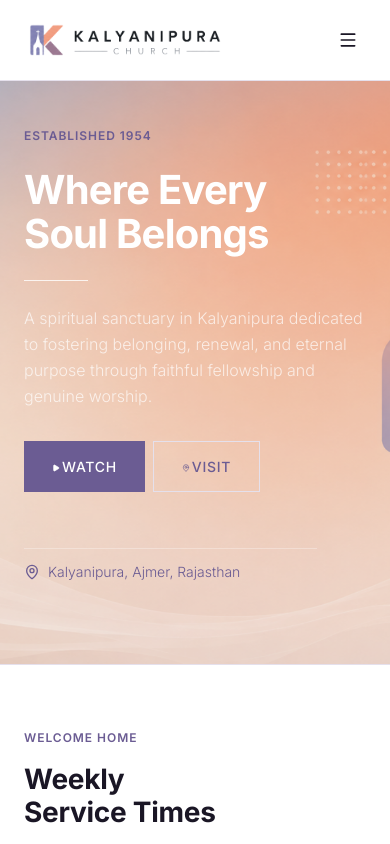
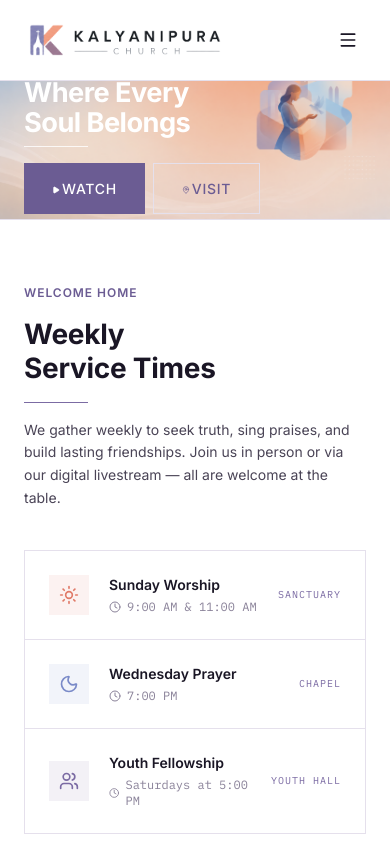
Before and after one commit to gannucodeS/kalyanipura-frontend, a React (Vite) app: page / in a window 390 px wide. Shown: the top 844 px of the page. Built offline with nearby package versions, Linux system fonts and the light colour scheme; the HTML template or start-up script is replaced by a standard one.

Commit message:
Fix hero aspect ratio on mobile — full 16:9 with no cropping

```diff
--- a/src/components/Hero.tsx
+++ b/src/components/Hero.tsx
@@ -9,7 +9,7 @@ interface HeroProps {
 export default function Hero({ onOpenWatch, onOpenContact }: HeroProps) {
 
   return (
-    <section id="hero" className="relative overflow-hidden" style={{
+    <section id="hero" className="relative w-full aspect-video overflow-hidden" style={{
       backgroundImage: `url(${heroBg})`,
       backgroundSize: 'cover',
       backgroundPosition: 'center',
@@ -18,27 +18,22 @@ export default function Hero({ onOpenWatch, onOpenContact }: HeroProps) {
       <div className="absolute inset-0 bg-black/5" />
 
       {/* Content */}
-      <div className="relative z-10 max-w-6xl mx-auto px-6 sm:px-12 pt-32 sm:pt-36 pb-20 sm:pb-32 flex flex-col gap-8 sm:gap-12">
-        <div className="space-y-6 max-w-2xl fade-up">
-          {/* Eyebrow label */}
+      <div className="absolute inset-0 z-10 max-w-6xl mx-auto px-6 sm:px-12 pt-16 sm:pt-20 pb-4 flex flex-col gap-2 sm:gap-6 justify-center overflow-y-auto">
+        <div className="space-y-2 sm:space-y-3 max-w-2xl fade-up">
           <div className="label text-xs tracking-widest">Established 1954</div>
 
-          {/* Main heading */}
-          <h1 className="h1 text-white" style={{ lineHeight: 1.1 }}>
+          <h1 className="h1 h1-mobile text-white" style={{ lineHeight: 1.1 }}>
             Where Every<br />Soul Belongs
           </h1>
 
-          {/* Hairline accent */}
           <div className="w-16 h-px bg-white/80" />
 
-          {/* Subtitle */}
-          <p className="text-base sm:text-lg text-white/70 max-w-xl font-light leading-relaxed">
+          <p className="hidden sm:block text-sm text-white/70 max-w-xl font-light leading-relaxed">
             A spiritual sanctuary in Kalyanipura dedicated to fostering belonging, renewal, and eternal purpose through faithful fellowship and genuine worship.
           </p>
         </div>
 
-        {/* CTAs */}
-        <div className="fade-up-delay flex gap-2 sm:gap-4 max-w-sm">
+        <div className="fade-up-delay flex gap-2 sm:gap-3 max-w-sm">
           <button onClick={onOpenWatch}
             className="btn-primary bg-white text-[#7b6ba3] hover:bg-[#f9f7fc] text-[10px] sm:text-sm px-1.5 py-0.5 sm:px-7 sm:py-3.5">
             <Play className="w-2 h-2 sm:w-4 sm:h-4 inline mr-0.5 sm:mr-2 fill-current" />
@@ -51,11 +46,10 @@ export default function Hero({ onOpenWatch, onOpenContact }: HeroProps) {
           </button>
         </div>
 
-        {/* Address */}
-        <div className="fade-up-delay-2 pt-6 sm:pt-8 space-y-3 sm:space-y-4">
+        <div className="fade-up-delay-2 pt-3 space-y-2 hidden sm:block">
           <div className="h-px bg-white/30 w-[75vw] sm:w-[50vw]" />
-          <div className="flex items-center gap-2 text-sm sm:text-base font-light leading-relaxed" style={{ color: '#6b5c93' }}>
-            <MapPin className="w-4 h-4 sm:w-5 sm:h-5 shrink-0" style={{ color: '#6b5c93' }} />
+          <div className="flex items-center gap-2 text-sm font-light leading-relaxed" style={{ color: '#6b5c93' }}>
+            <MapPin className="w-4 h-4 sm:w-4 sm:h-4 shrink-0" style={{ color: '#6b5c93' }} />
             Kalyanipura, Ajmer, Rajasthan
           </div>
         </div>
--- a/src/index.css
+++ b/src/index.css
@@ -39,6 +39,7 @@ body {
 /* Typography scale (Swiss style: use type as structure) */
 .h1 { font-size: 2.5rem; font-weight: 700; line-height: 1.1; letter-spacing: -0.02em; }
 @media (min-width: 640px) { .h1 { font-size: 3.5rem; } }
+@media (max-width: 639px) { .h1-mobile { font-size: 1.7rem; } }
 .h2 { font-size: 1.75rem; font-weight: 700; line-height: 1.2; letter-spacing: -0.01em; }
 @media (min-width: 640px) { .h2 { font-size: 2.5rem; } }
 .h3 { font-size: 1.5rem; font-weight: 600; line-height: 1.3; }
```
